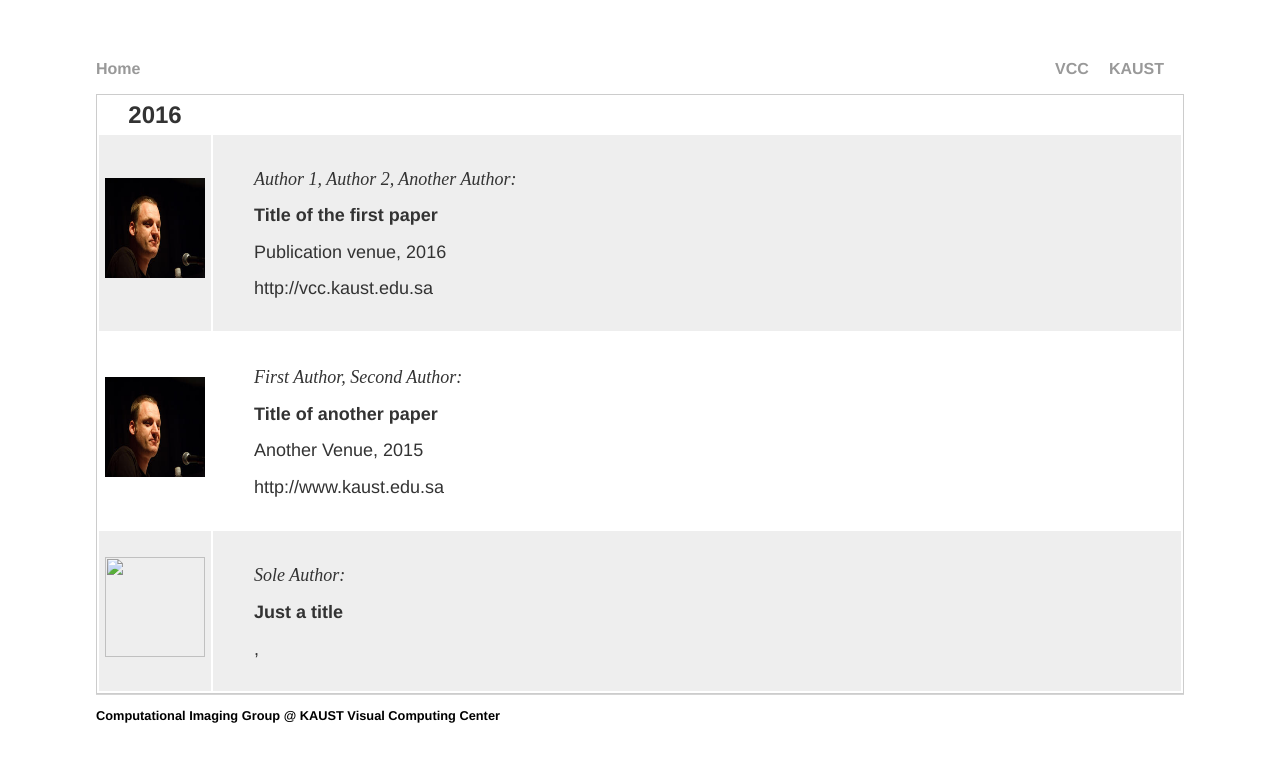
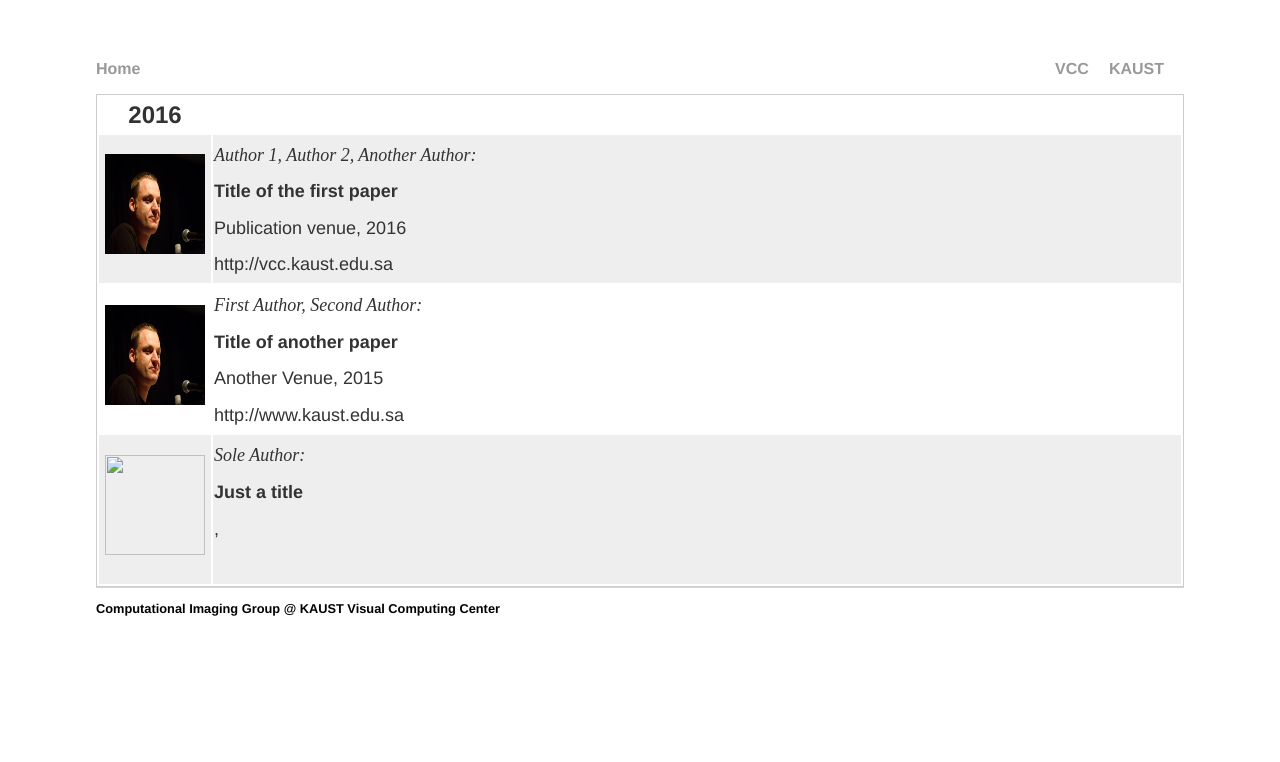
Before and after one commit to vccimaging/vccimaging.github.io, a Jekyll site: the page built from publications.html, in a window 1280 px wide. Shown: the top 762 px of the page. Built offline with Jekyll 4.4.1, drawn with Linux system fonts in a browser that asks for light colours.

Commit message:
Update publications.html

```diff
--- a/publications.html
+++ b/publications.html
@@ -15,18 +15,16 @@ title: VCC Imaging Group
     <tr>
       <td style="vertical-align:middle;text-align:center;"> <img src="{{pub.image}}" width=100 height=100>
       <td style="vertical-align:top;text-align:left;">
-        <ul style="list-style:none;">
-          <li> <pub-authors> {{ pub.authors }}: </pub-authors></li>
-          <li> <pub-title>
-            {% if pub.pdf == true %}
-            <a href="{{ pub.pdf }}">{{ pub.title }}</a>
-            {% else %}
-            {{ pub.title }}
-            {% endif %}
-            </pub-title> </li>
-          <li> <pub-normal> {{ pub.venue }}, {{ pub.year }} </pub-normal> </li>
-          <li> <pub-normal> {{ pub.pdf }} </pub-normal> </li>
-        </ul>
+        <pub-authors> {{ pub.authors }}: </pub-authors><br>
+        <pub-title>
+        {% if pub.pdf == true %}
+          <a href="{{ pub.pdf }}">{{ pub.title }}</a>
+        {% else %}
+          {{ pub.title }}
+        {% endif %}
+        </pub-title><br>
+        <pub-normal> {{ pub.venue }}, {{ pub.year }} </pub-normal><br>
+        <pub-normal> {{ pub.pdf }} </pub-normal><br>
       </td>
     </tr>
 {% endfor %}
```
